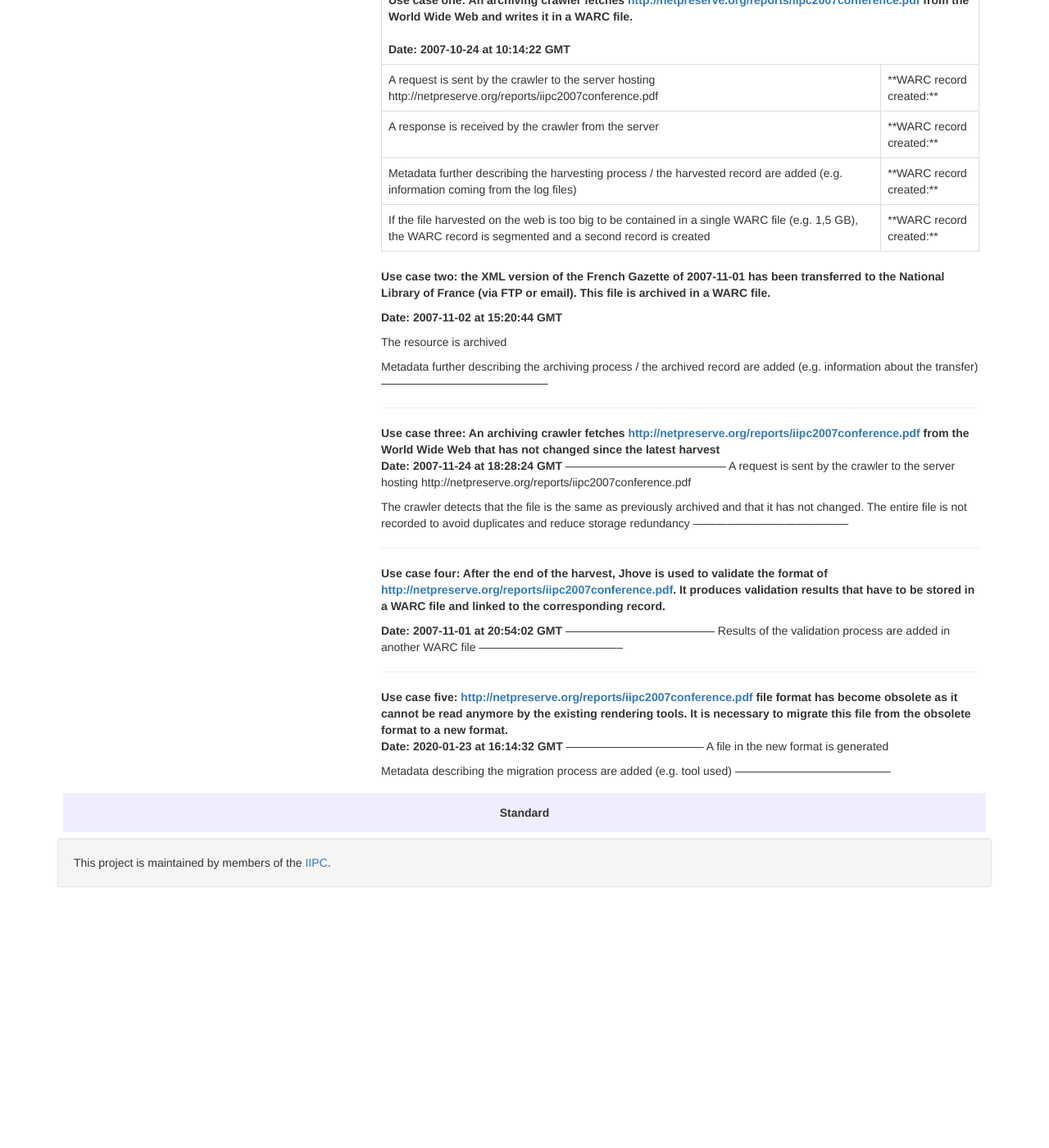
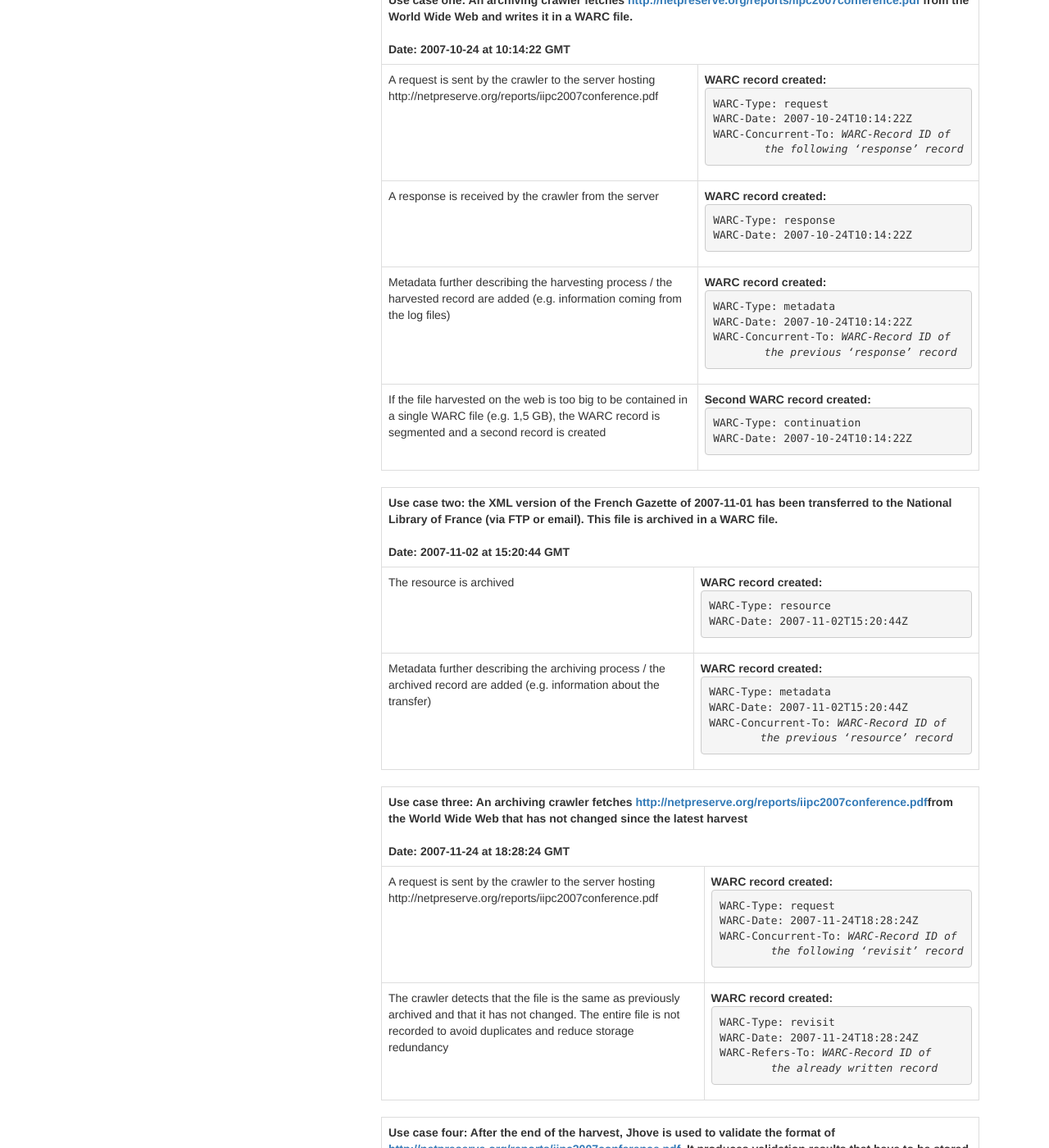
Before and after one commit to iipc/warc-specifications, a Jekyll site: the page built from specifications/warc-format/warc-1.0/index.md, in a window 1280 px wide and 1400 px high, scrolled down 24008 px. Shown: the whole window at 82% size. Built offline with Jekyll 4.4.1, drawn with Linux system fonts in a browser that asks for light colours; nearby versions of some CDN libraries; before the commit the page ends 25110 px from its top, so only the background shows below that; some of the changed text lies outside the part shown.

Commit message:
Tidying up the use case tables.

```diff
--- a/specifications/warc-format/warc-1.0/index.md
+++ b/specifications/warc-format/warc-1.0/index.md
@@ -1605,61 +1605,201 @@ Date: 2007-10-24 at 10:14:22 GMT
 A request is sent by the crawler to the server hosting http://netpreserve.org/reports/iipc2007conference.pdf
 </td>
 <td>
-**WARC record created:**
+<b>WARC record created:</b>
+<pre>
+WARC-Type: request
+WARC-Date: 2007-10-24T10:14:22Z
+WARC-Concurrent-To: <i>WARC-Record ID of
+        the following ‘response’ record</i>
+</pre>
 </td>
 </tr>
 <tr><td>
 A response is received by the crawler from the server
 </td><td>
-**WARC record created:**
+<b>WARC record created:</b>
+<pre>
+WARC-Type: response
+WARC-Date: 2007-10-24T10:14:22Z
+</pre>
 </td></tr>
 <tr><td>
 Metadata further describing the harvesting process / the harvested record are added (e.g. information coming from the log files)
 </td><td>
-**WARC record created:**
+<b>WARC record created:</b>
+<pre>
+WARC-Type: metadata
+WARC-Date: 2007-10-24T10:14:22Z
+WARC-Concurrent-To: <i>WARC-Record ID of
+        the previous ‘response’ record</i>
+</pre>
 </td></tr>
 <tr><td>
 If the file harvested on the web is too big to be contained in a single WARC file (e.g. 1,5 GB), the WARC record is segmented and a second record is created
 </td><td>
-**WARC record created:**
+<b>Second WARC record created:</b>
+<pre>
+WARC-Type: continuation
+WARC-Date: 2007-10-24T10:14:22Z
+</pre>
 </td></tr>
 </tbody>
 </table>
 </div>
 
 
-
-  **Use case two: the XML version of the French Gazette of 2007-11-01 has been transferred to the National Library of France (via FTP or email). This file is archived in a WARC file.**
-
-  **Date: 2007-11-02 at 15:20:44 GMT**
-
-  The resource is archived
-
-  Metadata further describing the archiving process / the archived record are added (e.g. information about the transfer)
-  --------------------------------------------
-
-  -------------------------------------------
-  **Use case three: An archiving crawler fetches** [**http://netpreserve.org/reports/iipc2007conference.pdf**](http://netpreserve.org/reports/iipc2007conference.pdf) **from the World Wide Web that has not changed since the latest harvest\
-  Date: 2007-11-24 at 18:28:24 GMT**
-  ------------------------------------------
-  A request is sent by the crawler to the server hosting http://netpreserve.org/reports/iipc2007conference.pdf
-
-  The crawler detects that the file is the same as previously archived and that it has not changed. The entire file is not recorded to avoid duplicates and reduce storage redundancy
-  -----------------------------------------
-
-  ----------------------------------------
-  **Use case four: After the end of the harvest, Jhove is used to validate the format of** [**http://netpreserve.org/reports/iipc2007conference.pdf**](http://netpreserve.org/reports/iipc2007conference.pdf)**. It produces validation results that have to be stored in a WARC file and linked to the corresponding record.**
-
-  **Date: 2007-11-01 at 20:54:02 GMT**
-  ---------------------------------------
-  Results of the validation process are added in another WARC file
-  --------------------------------------
-
-  -------------------------------------
-  **Use case five:** [**http://netpreserve.org/reports/iipc2007conference.pdf**](http://netpreserve.org/reports/iipc2007conference.pdf) **file format has become obsolete as it cannot be read anymore by the existing rendering tools. It is necessary to migrate this file from the obsolete format to a new format.\
-  Date: 2020-01-23 at 16:14:32 GMT**
-  ------------------------------------
-  A file in the new format is generated
-
-  Metadata describing the migration process are added (e.g. tool used)
-  -----------------------------------------
+<div class="table-responsive">
+<table class="table table-bordered">
+<tbody>
+<tr>
+<th colspan="2">
+Use case two: the XML version of the French Gazette of 2007-11-01 has been transferred to the National Library of France (via FTP or email). This file is archived in a WARC file.<br/>
+<br/>
+Date: 2007-11-02 at 15:20:44 GMT
+</th>
+</tr>
+<tr>
+<td>
+The resource is archived
+</td>
+<td>
+<b>WARC record created:</b>
+<pre>
+WARC-Type: resource
+WARC-Date: 2007-11-02T15:20:44Z
+</pre>
+</td>
+</tr>
+<tr>
+<td>
+Metadata further describing the archiving process / the archived record are added (e.g. information about the transfer)
+</td>
+<td>
+<b>WARC record created:</b>
+<pre>
+WARC-Type: metadata
+WARC-Date: 2007-11-02T15:20:44Z
+WARC-Concurrent-To: <i>WARC-Record ID of
+        the previous ‘resource’ record</i>
+</pre>
+</td>
+</tr>
+</tbody>
+</table>
+</div>
+
+
+<div class="table-responsive">
+<table class="table table-bordered">
+<tbody>
+<tr>
+<th colspan="2">
+Use case three: An archiving crawler fetches <a href="http://netpreserve.org/reports/iipc2007conference.pdf">http://netpreserve.org/reports/iipc2007conference.pdf</a>from the World Wide Web that has not changed since the latest harvest<br/>
+<br/>
+Date: 2007-11-24 at 18:28:24 GMT
+</th>
+</tr>
+<tr>
+<td>
+A request is sent by the crawler to the server hosting http://netpreserve.org/reports/iipc2007conference.pdf
+</td>
+<td>
+<b>WARC record created:</b>
+<pre>
+WARC-Type: request
+WARC-Date: 2007-11-24T18:28:24Z
+WARC-Concurrent-To: <i>WARC-Record ID of
+        the following ‘revisit’ record</i>
+</pre>
+</td>
+</tr>
+<tr>
+<td>
+The crawler detects that the file is the same as previously archived and that it has not changed. The entire file is not recorded to avoid duplicates and reduce storage redundancy
+</td>
+<td>
+<b>WARC record created:</b>
+<pre>
+WARC-Type: revisit
+WARC-Date: 2007-11-24T18:28:24Z
+WARC-Refers-To: <i>WARC-Record ID of
+        the already written record</i>
+</pre>
+</td>
+</tr>
+</tbody>
+</table>
+</div>
+
+
+<div class="table-responsive">
+<table class="table table-bordered">
+<tbody>
+<tr>
+<th colspan="2">
+Use case four: After the end of the harvest, Jhove is used to validate the format of <a href="http://netpreserve.org/reports/iipc2007conference.pdf">http://netpreserve.org/reports/iipc2007conference.pdf</a>. It produces validation results that have to be stored in a WARC file and linked to the corresponding record.<br/>
+<br/>
+Date: 2007-11-01 at 20:54:02 GMT
+</th>
+</tr>
+<tr>
+<td>
+Results of the validation process are added in another WARC file
+</td>
+<td>
+<b>WARC record created:</b>
+<pre>
+WARC-Type: metadata
+Date: 2007-11-01T20:54:02Z
+WARC-Refers-To: <i>WARC-Record ID of
+        the described WARC record</i>
+</pre>
+</td>
+</tr>
+</tbody>
+</table>
+</div>
+
+
+<div class="table-responsive">
+<table class="table table-bordered">
+<tbody>
+<tr>
+<th colspan="2">
+Use case five: <a href="http://netpreserve.org/reports/iipc2007conference.pdf">http://netpreserve.org/reports/iipc2007conference.pdf)</a> file format has become obsolete as it cannot be read anymore by the existing rendering tools. It is necessary to migrate this file from the obsolete format to a new format.<br/>
+<br/>
+Date: 2020-01-23 at 16:14:32 GMT
+</th>
+</tr>
+<tr>
+<td>
+A file in the new format is generated
+</td>
+<td>
+<b>WARC record created:</b>
+<pre>
+WARC-Type: conversion
+WARC-Date: 2020-01-23T16:14:32Z
+WARC-Refers-To: <i>WARC-Record ID of
+        the WARC record whose payload
+        has been migrated</i>
+</pre>
+</td>
+</tr>
+<tr>
+<td>
+Metadata describing the migration process are added (e.g. tool used)
+</td>
+<td>
+<b>WARC record created:</b>
+<pre>
+WARC-Type: metadata
+WARC-Date: 2020-01-23T16:14:32Z
+WARC-Refers-To: <i>WARC-Record ID of
+        the previous conversion record</i>
+</pre>
+</td>
+</tr>
+</tbody>
+</table>
+</div>
```
